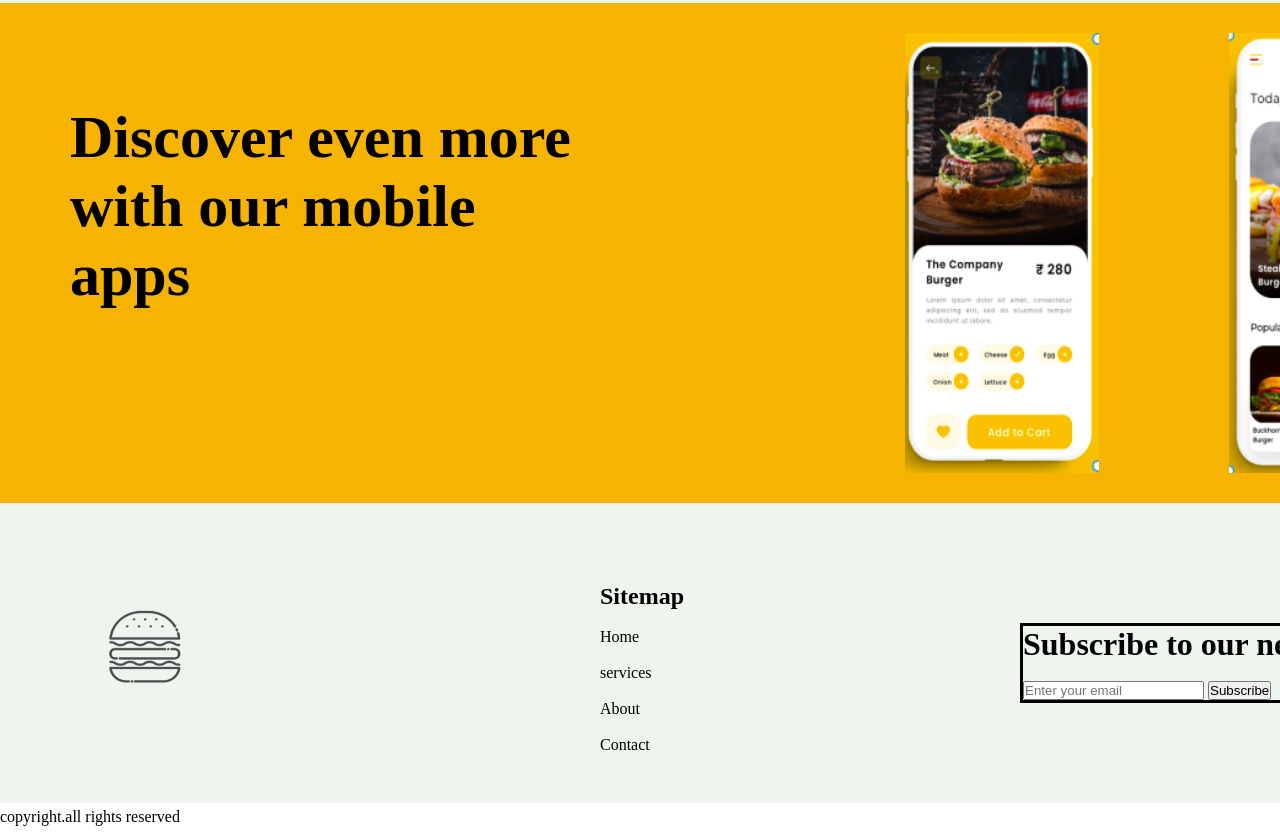
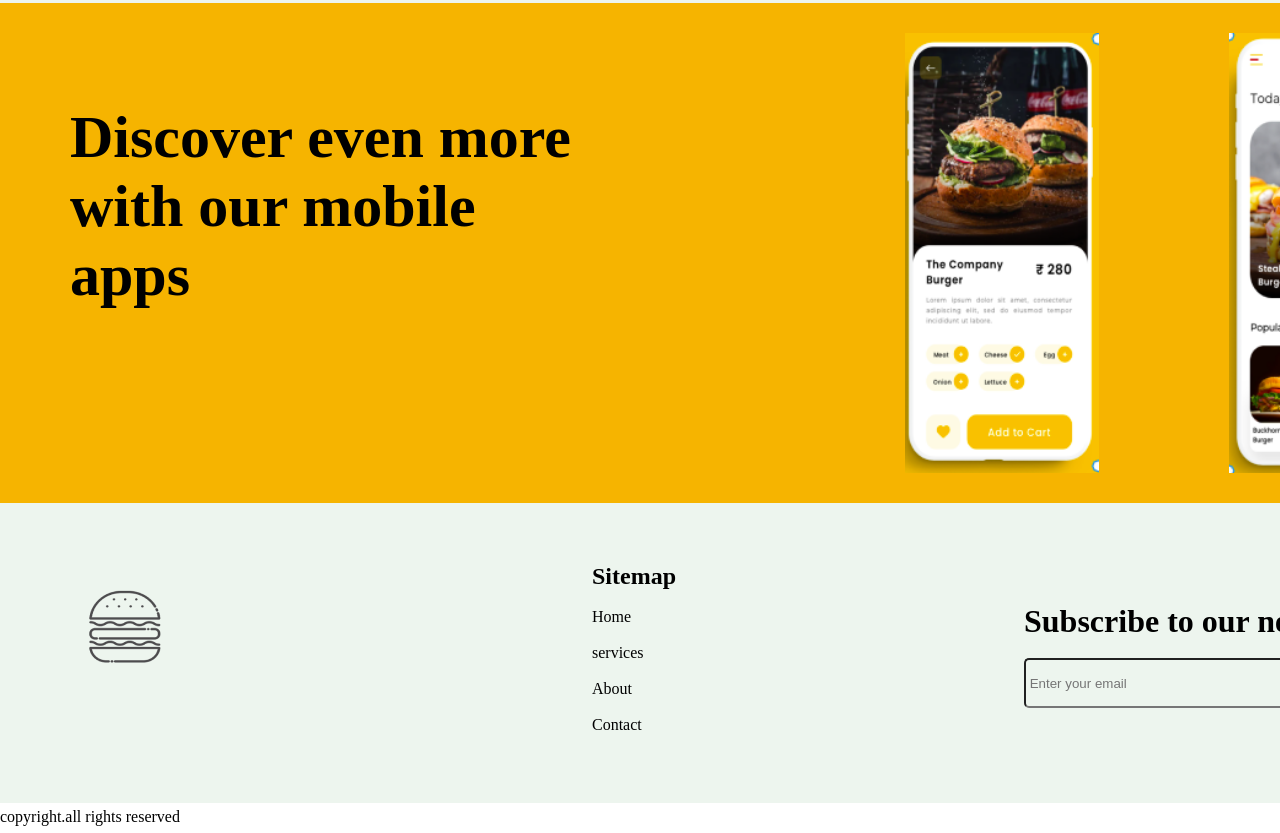
Before and after one commit to CKawara/-Burger-Palace, a plain HTML site: page index.html in a window 1280 px wide. Shown: the part 2797-3630 px from the top of the page. Drawn offline with Linux system fonts and the light colour scheme.

Commit message:
add styling to the form in the last section

```diff
--- a/css/styles.css
+++ b/css/styles.css
@@ -241,13 +241,12 @@ ul {
     background-color: #E1EBE6;
 }
 .shop:hover{
-    background-color:  #F6B400;;
+    background-color:  #F6B400;
 }
 .lastlogo{
     float: left;
     width: 30%;
     margin: 50px;
-
 }
 .site{
     float: left;
@@ -260,16 +259,27 @@ ul {
 }
 .news{
     float: left;
-    border: solid;
     width: 30%;
     margin-top: 70px;
     margin-left: 30px;
 }
 #last{
     height: 300px;
-    padding: 50px;
+    padding: 30px;
 }
 .sub{
     font-weight: 700;
     font-size: xx-large;
 }
+input{
+    height: 50px;
+    width: 70%;
+    background: none;
+    border-radius: 5px;
+}
+.submit{
+    width: 120px;
+    background-color: #F6B400;
+    color: white;
+    margin-left: -10px;
+}
```
Also changed, not shown: index.html (+1 -1 lines).
